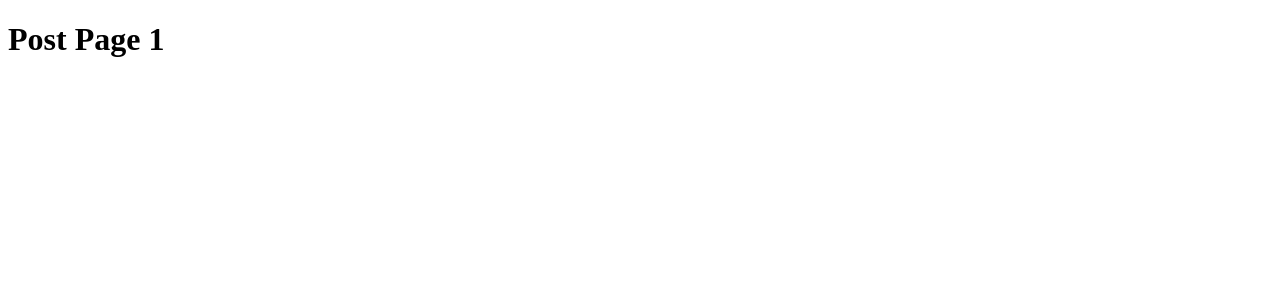
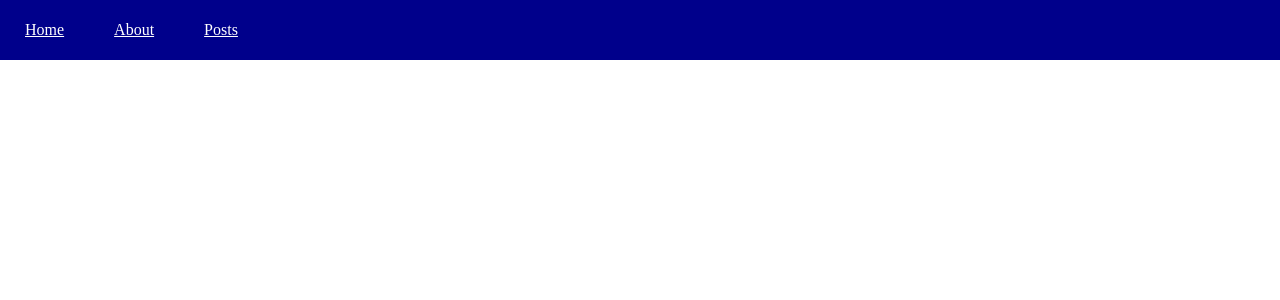
Before and after one commit to pavel-wh/next_app, a Next.js app: page /posts/1 in a window 1280 px wide. Shown: the top 300 px of the page. Built offline with nearby package versions, Linux system fonts and the light colour scheme.

Commit message:
added layout with baseUrl config and meta in head

```diff
--- /dev/null
+++ b/jsconfig.json
@@ -0,0 +1,5 @@
+{
+  "compilerOptions": {
+    "baseUrl": "."
+  }
+}
--- /dev/null
+++ b/layouts/main.layout.js
@@ -0,0 +1,47 @@
+import Router from 'next/router';
+import Link from 'next/link';
+import Head from 'next/head';
+
+export default function MainLayout({ children, title = 'Next App' }) {
+  return (
+    <React.Fragment>
+      <Head>
+        <meta charSet="utf-8" />
+        <title>{title} | Next Course</title>
+        <meta name="description" content="app in next.js course" />
+        <meta name="keywords" content="next.js" />
+        <link rel="icon" href="/favicon.ico" />
+      </Head>
+      <nav>
+        <Link href="/">
+          <a>Home</a>
+        </Link>
+        <Link href="/about">
+          <a>About</a>
+        </Link>
+        <br></br>
+        <Link href={'/posts'}>
+          <a>Posts</a>
+        </Link>
+      </nav>
+      <main>{children}</main>
+      <style jsx>{`
+        nav {
+          position: fixed;
+          height: 60px;
+          left: 0;
+          top: 0;
+          right: 0;
+          background: darkblue;
+          display: flex;
+          justify-content: flex-start;
+          align-items: center;
+        }
+        nav a {
+          padding: 25px;
+          color: #fff;
+        }
+      `}</style>
+    </React.Fragment>
+  );
+}
--- a/pages/posts/[id].js
+++ b/pages/posts/[id].js
@@ -1,10 +1,11 @@
 import { useRouter } from 'next/router';
+import MainLayout from 'layouts/main.layout.js';
 
 export default function Post() {
   const router = useRouter();
   return (
-    <React.Fragment>
+    <MainLayout title={'Post #' + router.query.id}>
       <h1>Post Page {router.query.id}</h1>
-    </React.Fragment>
+    </MainLayout>
   );
 }
--- a/pages/posts/index.js
+++ b/pages/posts/index.js
@@ -1,4 +1,6 @@
 import Router from 'next/router';
+import Link from 'next/link';
+import Head from 'next/head';
 
 export default function Posts() {
   const clickHandler = () => {
@@ -11,6 +13,9 @@ export default function Posts() {
       <button onClick={() => Router.push('/posts/1')}>
         Go to Post #1 page
       </button>
+      <Link href="/posts/1">
+        <button>Go to Post #1 page</button>
+      </Link>
     </React.Fragment>
   );
 }
```
Also changed, not shown: pages/index.js (+3 -7 lines).
